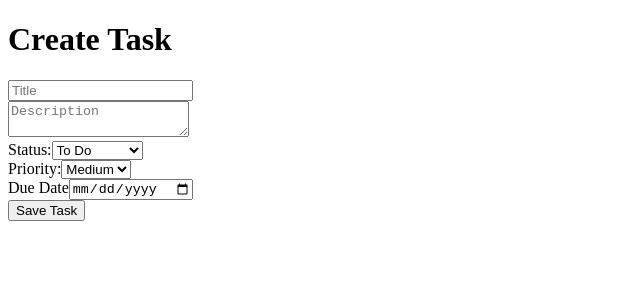
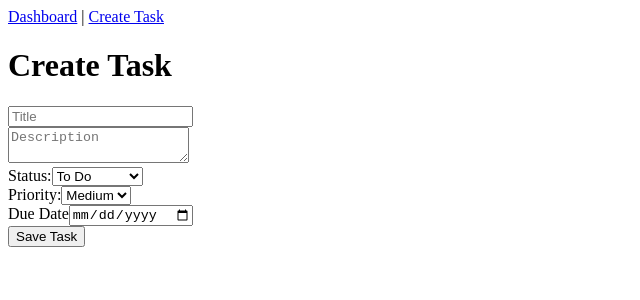
Before and after one commit to ariahmckee/task-manager-ts, a React (Vite) app: page /create in a window 1280 px wide. Shown: the top 300 px of the page, without its empty margins (0-640 px from the left). Built offline with nearby package versions, Linux system fonts and the light colour scheme.

Commit message:
Complete task CRUD functionality

```diff
--- a/src/App.tsx
+++ b/src/App.tsx
@@ -8,10 +8,13 @@ import CreateTask from "./pages/CreateTask";
 import EditTask from "./pages/EditTask";
 import TaskDetails from "./pages/TaskDetails";
 import Login from "./pages/Login";
+import Navbar from "./components/Navbar";
 
 function App() {
   return (
     <BrowserRouter>
+      <Navbar />
+
       <Routes>
         <Route
           path="/"
--- a/src/components/Navbar.tsx
+++ b/src/components/Navbar.tsx
@@ -0,0 +1,21 @@
+// Navbar.tsx
+
+import { Link } from "react-router-dom";
+
+const Navbar = () => {
+    return (
+        <nav>
+            <Link to="/">
+                Dashboard
+            </Link>
+
+            {" | "}
+
+            <Link to="/create">
+                Create Task
+            </Link>
+        </nav>
+    );
+};
+
+export default Navbar;
--- a/src/components/TaskForm.tsx
+++ b/src/components/TaskForm.tsx
@@ -68,6 +68,11 @@ import type {
             newErrors.title = "Title is required";
         }
 
+        if (!description.trim()) {
+            newErrors.description =
+            "Description is required";
+        }
+
         if (
             Object.keys(newErrors)
                 .length > 0
@@ -104,9 +109,7 @@ import type {
                 />
 
                 {errors.title && (
-                    <p>
-                        {errors.title}
-                    </p>
+                    <p>{errors.title}</p>
                 )}
             </div>
 
@@ -122,6 +125,10 @@ import type {
                         )
                     }
                 />
+
+                {errors.description && (
+                    <p>{errors.description}</p>
+                )}
             </div>
 
             <div>
```
